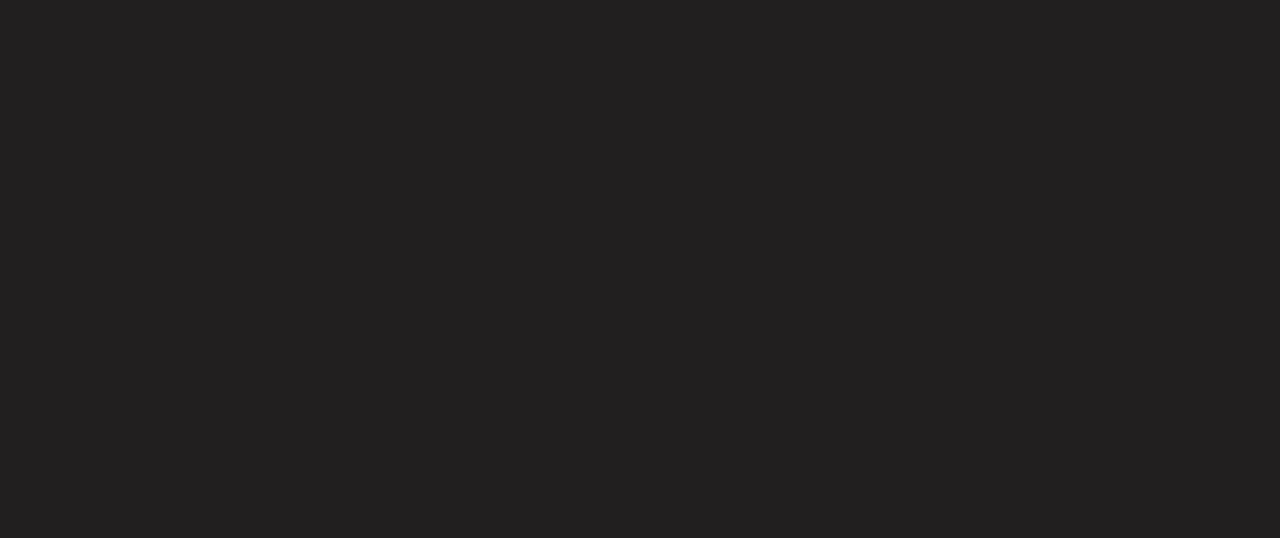
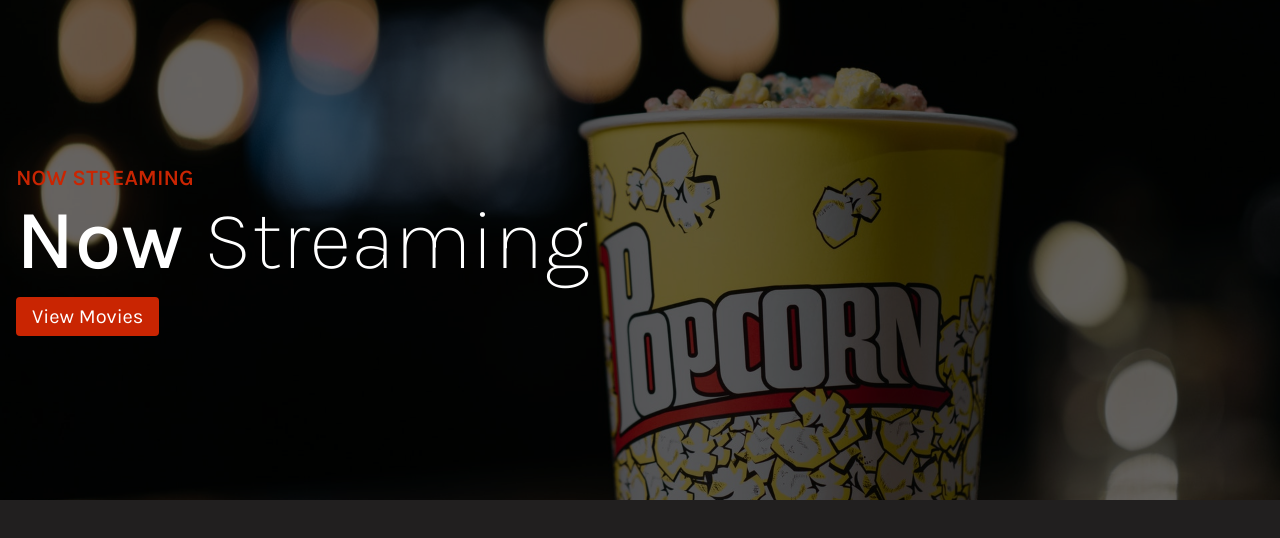
Before and after one commit to timstats91/nuxt-movies, a Nuxt app: page / in a window 1280 px wide. Shown: the top 538 px of the page. Built offline with nearby package versions, Linux system fonts and the light colour scheme; no server answers.

Commit message:
Fetch Hook for Movie Data

```diff
--- /dev/null
+++ b/components/HeroComponent.vue
@@ -0,0 +1,85 @@
+<template>
+  <div class="hero">
+      <img src="../assets/imgs/movieHero.jpg" alt="Movie theater with popcorn hero image">
+      <div class="text-container">
+          <div class="text">
+              <span class="mini-heading">Now Streaming</span>
+              <h1><span>Now </span>Streaming</h1>
+              <a href="#movie-grid" class="button">View Movies</a>
+          </div>
+      </div>
+  </div>
+</template>
+
+<script>
+export default {
+    name: 'HeroComponent',
+}
+</script>
+
+<style lang="scss" scoped>
+.hero {
+  height: 400px;
+  position: relative;
+  @media (min-width: 750px) {
+    height: 500px;
+  }
+  &::after {
+    content: '';
+    position: absolute;
+    top: 0;
+    left: 0;
+    height: 100%;
+    width: 100%;
+    background-color: rgba(0, 0, 0, 0.6);
+  }
+  img {
+    width: 100%;
+    height: 100%;
+    object-fit: cover;
+  }
+  .text-container {
+    z-index: 99;
+    position: absolute;
+    top: 0;
+    margin: 0;
+    width: 100%;
+    height: 100%;
+    display: flex;
+    flex-direction: column;
+    justify-content: center;
+    .text {
+      padding: 0 16px;
+      width: 100%;
+      max-width: 1400px;
+      margin: 0 auto;
+    }
+    .mini-heading {
+      font-weight: 600;
+      font-size: 18px;
+      text-transform: uppercase;
+      color: #c92502;
+      margin-bottom: 8px;
+      @media (min-width: 750px) {
+        font-size: 22px;
+      }
+    }
+    h1 {
+      color: #fff;
+      font-size: 64px;
+      font-weight: 200;
+      margin-bottom: 8px;
+      @media (min-width: 750px) {
+        font-size: 84px;
+      }
+      span {
+        font-weight: 500;
+      }
+    }
+    .button {
+      font-size: 20px;
+      align-self: flex-start;
+    }
+  }
+}
+</style>
--- a/package.json
+++ b/package.json
@@ -13,6 +13,7 @@
     "lintfix": "prettier --write --list-different . && npm run lint:js -- --fix"
   },
   "dependencies": {
+    "axios": "^0.27.2",
     "core-js": "^3.19.3",
     "fibers": "^5.0.1",
     "nuxt": "^2.15.8",
--- a/pages/index.vue
+++ b/pages/index.vue
@@ -1,9 +1,28 @@
 <template>
-  <div class="home"></div>
+  <div class="home">
+    <HeroComponent />
+  </div>
 </template>
 
 <script>
+import axios from 'axios'
 export default {
-  name: 'IndexPage',
+  data() {
+    return {
+      movies: [],
+    }
+  },
+  async fetch() {
+    await this.getMovies()
+  },
+  methods: {
+    async getMovies() {
+      const data = axios.get(
+        'https://api.themoviedb.org/3/movie/550?api_key=d4be5df613286799989a0a84c536f851&language=en-US&page=1'
+      )
+      const result = await data
+      console.log(result.data)
+    }
+  },
 }
 </script>
```
Also changed, not shown: assets/imgs/movieHero.jpg (added), pages/movies/_movieid.vue (added), 1 other file (tests, documents, lock files or other folders).
